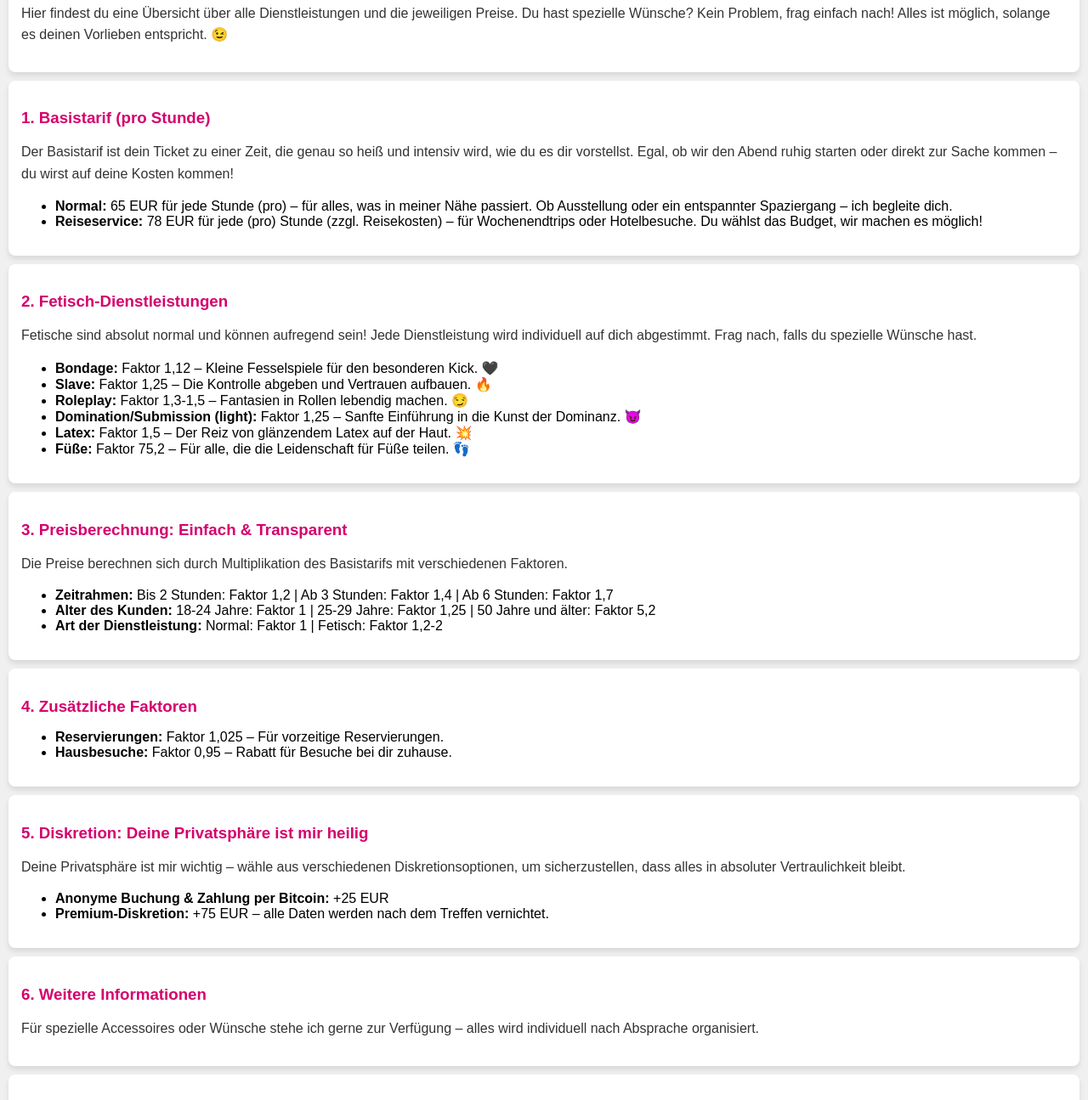
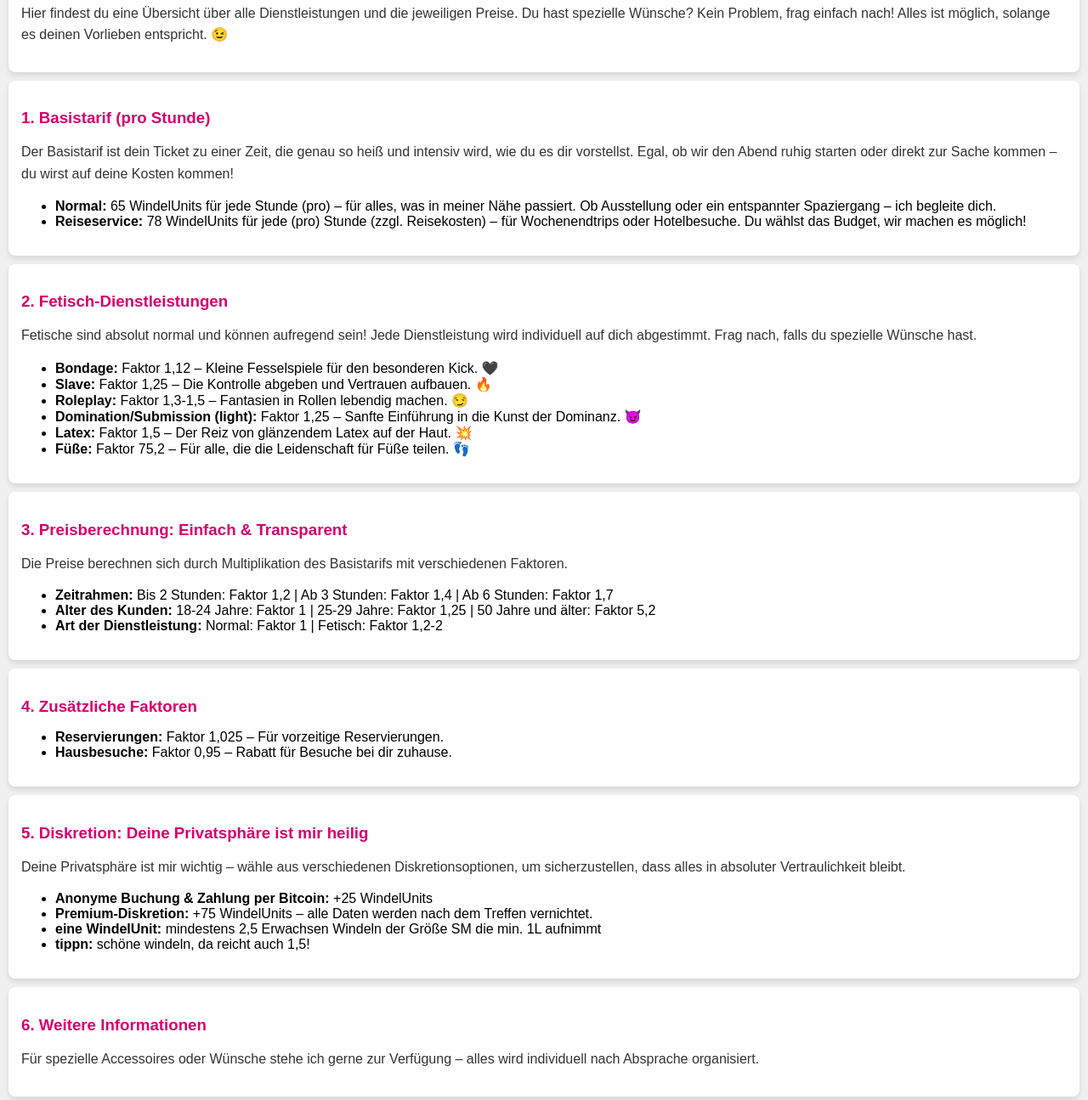
Before and after one commit to KPunktFurry/my-callboy, a plain HTML site: page index.html in a window 1280 px wide. Shown: the part 446-1741 px from the top of the page at 85% size. Drawn offline with Linux system fonts and the light colour scheme.

Commit message:
Update index.html

```diff
--- a/index.html
+++ b/index.html
@@ -119,8 +119,8 @@
     <h3>1. Basistarif (pro Stunde)</h3>
     <p>Der Basistarif ist dein Ticket zu einer Zeit, die genau so heiß und intensiv wird, wie du es dir vorstellst. Egal, ob wir den Abend ruhig starten oder direkt zur Sache kommen – du wirst auf deine Kosten kommen!</p>
     <ul>
-        <li><strong>Normal:</strong> 65 EUR für jede Stunde (pro) – für alles, was in meiner Nähe passiert. Ob Ausstellung oder ein entspannter Spaziergang – ich begleite dich.</li>
-        <li><strong>Reiseservice:</strong> 78 EUR für jede (pro) Stunde (zzgl. Reisekosten) – für Wochenendtrips oder Hotelbesuche. Du wählst das Budget, wir machen es möglich!</li>
+        <li><strong>Normal:</strong> 65 WindelUnits für jede Stunde (pro) – für alles, was in meiner Nähe passiert. Ob Ausstellung oder ein entspannter Spaziergang – ich begleite dich.</li>
+        <li><strong>Reiseservice:</strong> 78 WindelUnits für jede (pro) Stunde (zzgl. Reisekosten) – für Wochenendtrips oder Hotelbesuche. Du wählst das Budget, wir machen es möglich!</li>
     </ul>
 </section>
 
@@ -159,8 +159,11 @@
     <h3>5. Diskretion: Deine Privatsphäre ist mir heilig</h3>
     <p>Deine Privatsphäre ist mir wichtig – wähle aus verschiedenen Diskretionsoptionen, um sicherzustellen, dass alles in absoluter Vertraulichkeit bleibt.</p>
     <ul>
-        <li><strong>Anonyme Buchung & Zahlung per Bitcoin:</strong> +25 EUR</li>
-        <li><strong>Premium-Diskretion:</strong> +75 EUR – alle Daten werden nach dem Treffen vernichtet.</li>
+        <li><strong>Anonyme Buchung & Zahlung per Bitcoin:</strong> +25 WindelUnits</li>
+        <li><strong>Premium-Diskretion:</strong> +75 WindelUnits – alle Daten werden nach dem Treffen vernichtet.</li>
+
+        <li><strong>eine WindelUnit:</strong> mindestens 2,5 Erwachsen Windeln der Größe SM die min. 1L aufnimmt</li>
+        <li><strong>tippn:</strong> schöne windeln, da reicht auch 1,5!</li>
     </ul>
 </section>
 
```
